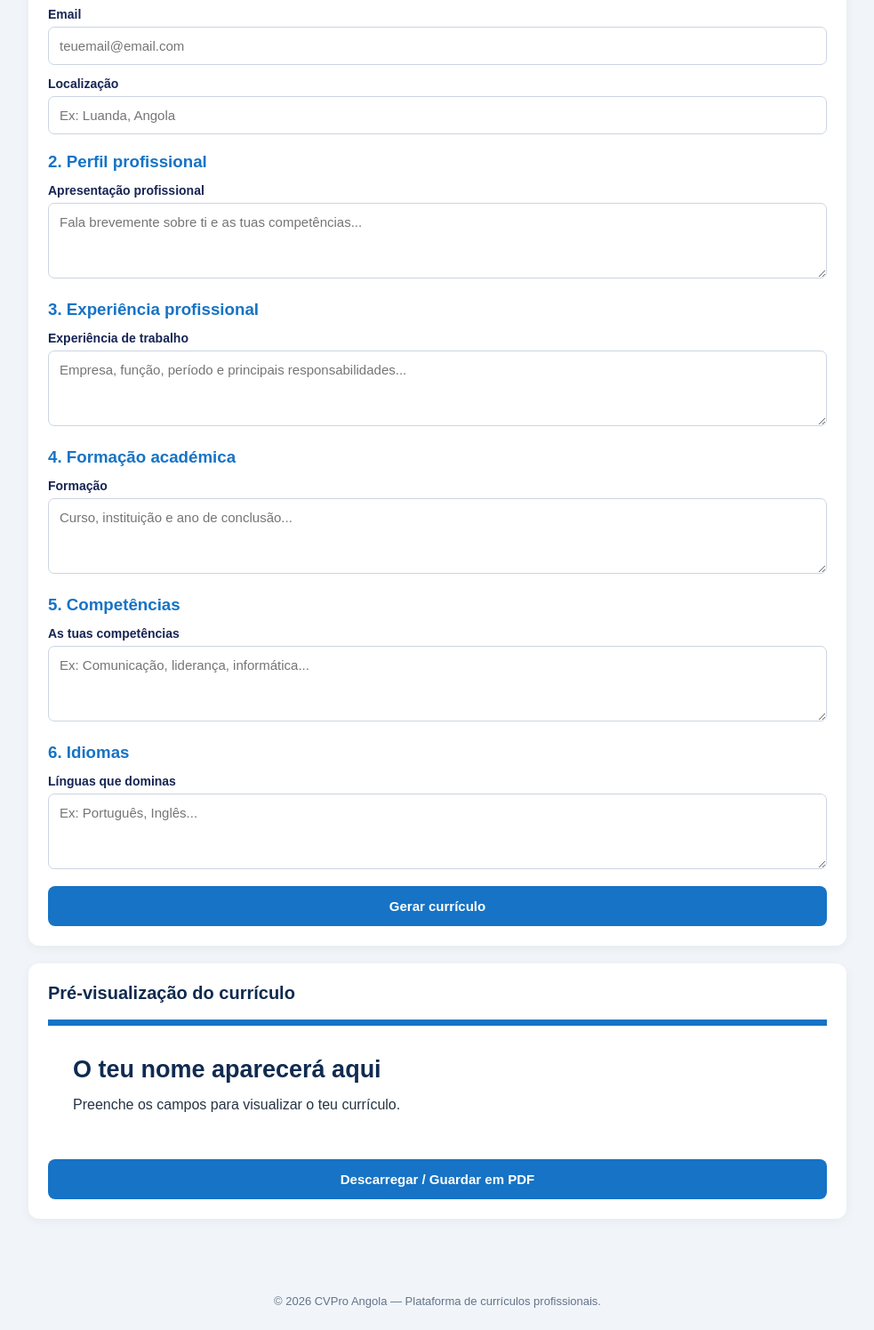
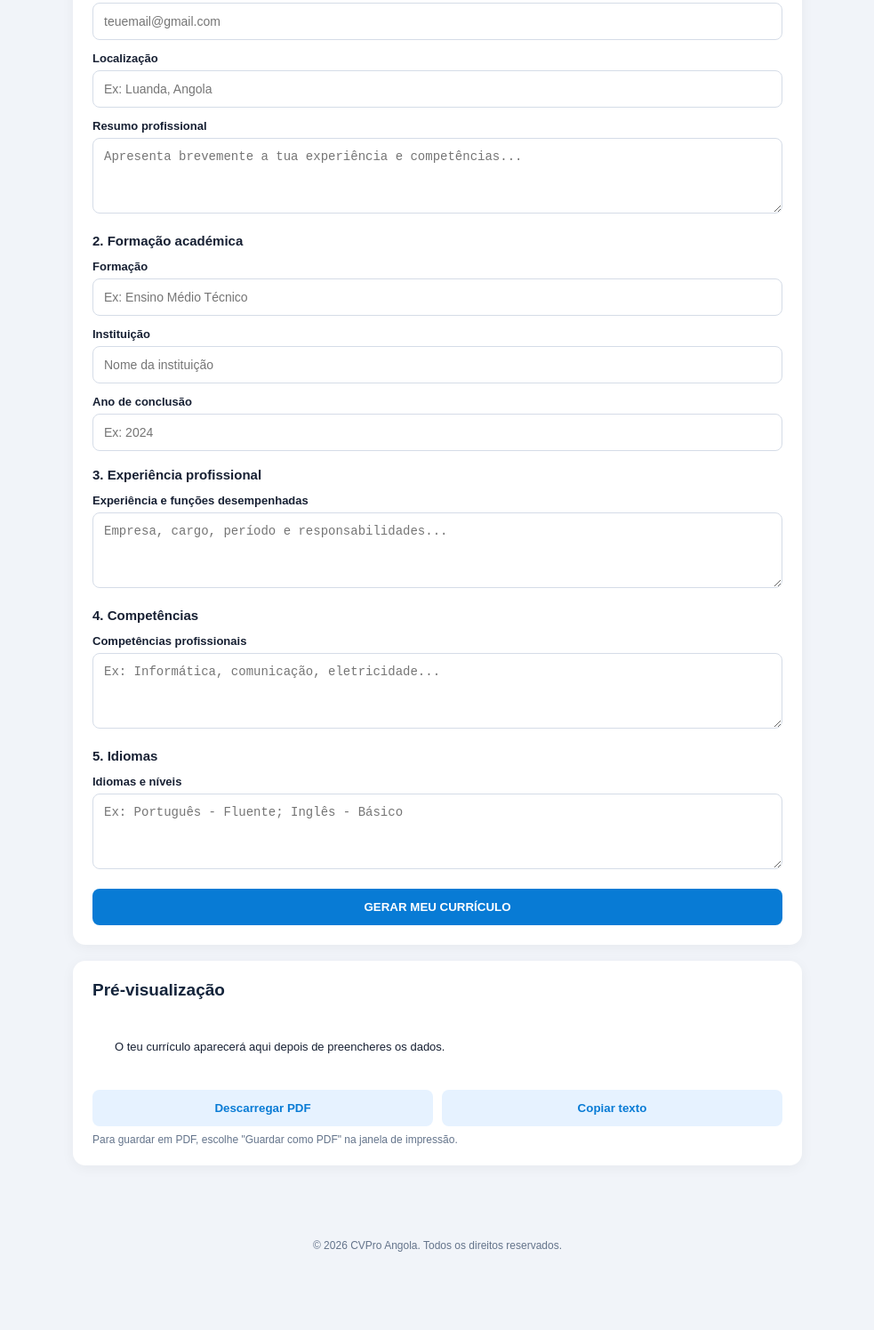
Before and after one commit to CVproAngola/CVproAngola, a plain HTML site: page index.html in a window 1280 px wide. Shown: the part 507-2002 px from the top of the page at 89% size, without its empty margins (148-1131 px from the left). After the commit the page ends 1939 px from the top, so only its background shows below. Drawn offline with Linux system fonts and the light colour scheme.

Commit message:
Refactor HTML structure and update styles

```diff
--- a/index.html
+++ b/index.html
@@ -1,152 +1,41 @@
+
 
 <!DOCTYPE html>
 <html lang="pt">
 <head>
 <meta charset="UTF-8">
 <meta name="viewport" content="width=device-width, initial-scale=1.0">
-<title>CVPro Angola | Cria o teu currículo</title>
+<meta name="theme-color" content="#101827">
+<title>CVPro Angola | Currículos Profissionais</title>
 
 <style>
-* {
-  box-sizing: border-box;
-  margin: 0;
-  padding: 0;
-}
-
-body {
-  font-family: Arial, sans-serif;
-  background: #f1f5f9;
-  color: #172554;
-}
-
-header {
-  background: #102b50;
-  color: white;
-  padding: 25px 18px;
-  text-align: center;
-}
-
-header h1 {
-  font-size: 27px;
-  margin-bottom: 8px;
-}
-
-header p {
-  color: #cbd5e1;
-  font-size: 14px;
-}
-
-.container {
-  max-width: 950px;
-  margin: 25px auto;
-  padding: 15px;
-}
-
-.card {
-  background: white;
-  padding: 22px;
-  border-radius: 12px;
-  margin-bottom: 20px;
-  box-shadow: 0 3px 12px #0000000d;
-}
-
-h2 {
-  color: #102b50;
-  margin-bottom: 18px;
-  font-size: 20px;
-}
-
-h3 {
-  color: #1673c5;
-  margin: 20px 0 12px;
-}
-
-label {
-  display: block;
-  font-weight: bold;
-  margin: 13px 0 6px;
-  font-size: 14px;
-}
-
-input, textarea {
-  width: 100%;
-  padding: 12px;
-  border: 1px solid #cbd5e1;
-  border-radius: 7px;
-  font-size: 15px;
-  font-family: inherit;
-}
-
-textarea {
-  resize: vertical;
-  min-height: 85px;
-}
-
-button {
-  background: #1673c5;
-  color: white;
-  border: none;
-  border-radius: 8px;
-  padding: 14px 20px;
-  font-size: 15px;
-  font-weight: bold;
-  cursor: pointer;
-  margin-top: 15px;
-  width: 100%;
-}
-
-button:hover {
-  background: #105a9e;
-}
-
-.preview {
-  background: white;
-  padding: 28px;
-  border-top: 7px solid #1673c5;
-  color: #263445;
-  line-height: 1.6;
-}
-
-.preview h1 {
-  color: #102b50;
-  font-size: 27px;
-}
-
-.preview h3 {
-  border-bottom: 1px solid #cbd5e1;
-  padding-bottom: 5px;
-}
-
-.preview p {
-  margin: 5px 0;
-  overflow-wrap: anywhere;
-}
-
-footer {
-  text-align: center;
-  padding: 25px;
-  color: #64748b;
-  font-size: 13px;
-}
-
-@media print {
-  body {
-    background: white;
-  }
-  header, .form-area, footer, .no-print {
-    display: none !important;
-  }
-  .container {
-    margin: 0;
-    padding: 0;
-  }
-  .card {
-    box-shadow: none;
-    padding: 0;
-  }
-  .preview {
-    border-top: 5px solid #1673c5;
-  }
+*{box-sizing:border-box;margin:0;padding:0}
+body{font-family:Arial,sans-serif;background:#f1f4f9;color:#172033}
+header{background:#101827;color:white;padding:22px 16px;text-align:center}
+header h1{font-size:27px;color:#42b8ff}
+header p{font-size:13px;margin-top:7px;color:#cbd5e1}
+.container{max-width:850px;margin:25px auto;padding:15px}
+.card{background:white;padding:22px;border-radius:14px;margin-bottom:18px;box-shadow:0 3px 15px #0000000c}
+h2{font-size:19px;margin-bottom:18px;color:#14243b}
+h3{font-size:15px;margin:18px 0 10px}
+label{display:block;font-size:13px;font-weight:bold;margin:13px 0 6px}
+input,textarea,select{width:100%;padding:12px;border:1px solid #d5dce7;border-radius:8px;font-size:14px}
+textarea{min-height:85px;resize:vertical}
+button{border:0;border-radius:8px;padding:13px 17px;font-weight:bold;cursor:pointer}
+.primary{background:#087bd5;color:white;width:100%;margin-top:18px}
+.secondary{background:#e6f2ff;color:#087bd5;margin-top:12px}
+.remove{background:#ffe8e8;color:#bd2525;margin-top:10px}
+.actions{display:grid;grid-template-columns:1fr 1fr;gap:10px}
+.preview{background:white;padding:25px;border-radius:8px;line-height:1.6}
+.preview h1{color:#087bd5;font-size:25px}
+.preview h3{color:#087bd5;border-bottom:1px solid #ddd;padding-bottom:5px}
+.preview p{font-size:13px;white-space:pre-wrap}
+.small{font-size:12px;color:#64748b;margin-top:8px}
+footer{text-align:center;padding:25px;color:#64748b;font-size:12px}
+@media print{
+body{background:white}
+header,.container,.no-print,footer{display:none!important}
+#resumePreview{display:block!important;box-shadow:none;padding:20px}
 }
 </style>
 </head>
@@ -154,128 +43,138 @@ footer {
 <body>
 
 <header>
-  <h1>CVPro Angola</h1>
-  <p>O teu talento merece um currículo profissional.</p>
+<h1>CVPro Angola</h1>
+<p>O teu talento merece um currículo profissional.</p>
 </header>
 
-<div class="container">
+<main class="container">
 
-<div class="card form-area">
-<h2>Cria o teu currículo profissional</h2>
-<p>Preenche os campos abaixo para começar.</p>
+<div class="card">
+<h2>Cria o teu currículo</h2>
+<p class="small">Preenche os campos abaixo para gerar o teu currículo profissional.</p>
 
 <h3>1. Dados pessoais</h3>
 
 <label>Nome completo</label>
-<input id="nome" placeholder="O teu nome completo">
+<input id="nome" placeholder="Ex: João Manuel">
 
-<label>Profissão</label>
-<input id="profissao" placeholder="Ex: Técnico de Informática">
+<label>Profissão ou cargo pretendido</label>
+<input id="cargo" placeholder="Ex: Técnico de Informática">
 
 <label>Telefone</label>
-<input id="telefone" placeholder="+244 900 000 000">
+<input id="telefone" placeholder="+244 9XX XXX XXX">
 
 <label>Email</label>
-<input id="email" placeholder="teuemail@email.com">
+<input id="email" type="email" placeholder="teuemail@gmail.com">
 
 <label>Localização</label>
 <input id="local" placeholder="Ex: Luanda, Angola">
 
-<h3>2. Perfil profissional</h3>
-<label>Apresentação profissional</label>
-<textarea id="perfil" placeholder="Fala brevemente sobre ti e as tuas competências..."></textarea>
+<label>Resumo profissional</label>
+<textarea id="resumo" placeholder="Apresenta brevemente a tua experiência e competências..."></textarea>
+
+<h3>2. Formação académica</h3>
+<label>Formação</label>
+<input id="formacao" placeholder="Ex: Ensino Médio Técnico">
+
+<label>Instituição</label>
+<input id="instituicao" placeholder="Nome da instituição">
+
+<label>Ano de conclusão</label>
+<input id="ano" placeholder="Ex: 2024">
 
 <h3>3. Experiência profissional</h3>
-<label>Experiência de trabalho</label>
-<textarea id="experiencia" placeholder="Empresa, função, período e principais responsabilidades..."></textarea>
+<label>Experiência e funções desempenhadas</label>
+<textarea id="experiencia" placeholder="Empresa, cargo, período e responsabilidades..."></textarea>
 
-<h3>4. Formação académica</h3>
-<label>Formação</label>
-<textarea id="formacao" placeholder="Curso, instituição e ano de conclusão..."></textarea>
+<h3>4. Competências</h3>
+<label>Competências profissionais</label>
+<textarea id="competencias" placeholder="Ex: Informática, comunicação, eletricidade..."></textarea>
 
-<h3>5. Competências</h3>
-<label>As tuas competências</label>
-<textarea id="competencias" placeholder="Ex: Comunicação, liderança, informática..."></textarea>
+<h3>5. Idiomas</h3>
+<label>Idiomas e níveis</label>
+<textarea id="idiomas" placeholder="Ex: Português - Fluente; Inglês - Básico"></textarea>
 
-<h3>6. Idiomas</h3>
-<label>Línguas que dominas</label>
-<textarea id="idiomas" placeholder="Ex: Português, Inglês..."></textarea>
-
-<button onclick="gerarCV()">Gerar currículo</button>
+<button class="primary" onclick="gerarCV()">GERAR MEU CURRÍCULO</button>
 </div>
 
 <div class="card">
-<h2>Pré-visualização do currículo</h2>
-
-<div class="preview" id="curriculo">
-<h1>O teu nome aparecerá aqui</h1>
-<p>Preenche os campos para visualizar o teu currículo.</p>
+<h2>Pré-visualização</h2>
+<div id="resumePreview" class="preview">
+<p>O teu currículo aparecerá aqui depois de preencheres os dados.</p>
 </div>
 
-<button class="no-print" onclick="window.print()">
-Descarregar / Guardar em PDF
-</button>
+<div class="actions no-print">
+<button class="secondary" onclick="window.print()">Descarregar PDF</button>
+<button class="secondary" onclick="copiarCV()">Copiar texto</button>
+</div>
+<p class="small no-print">Para guardar em PDF, escolhe "Guardar como PDF" na janela de impressão.</p>
 </div>
 
-</div>
+</main>
 
 <footer>
-© 2026 CVPro Angola — Plataforma de currículos profissionais.
+© 2026 CVPro Angola. Todos os direitos reservados.
 </footer>
 
 <script>
-function valor(id) {
-  return document.getElementById(id).value.trim();
+function valor(id){
+return document.getElementById(id).value.trim();
 }
 
-function escapar(texto) {
-  return texto.replace(/[&<>"']/g, function(c) {
-    return {
-      "&": "&amp;",
-      "<": "&lt;",
-      ">": "&gt;",
-      '"': "&quot;",
-      "'": "&#39;"
-    }[c];
-  });
+function escapar(texto){
+return texto.replace(/[&<>"']/g,function(c){
+return {'&':'&amp;','<':'&lt;','>':'&gt;','"':'&quot;',"'":'&#39;'}[c];
+});
 }
 
-function gerarCV() {
-  const nome = valor("nome") || "Nome completo";
-  const profissao = valor("profissao");
-  const telefone = valor("telefone");
-  const email = valor("email");
-  const local = valor("local");
-  const perfil = valor("perfil");
-  const experiencia = valor("experiencia");
-  const formacao = valor("formacao");
-  const competencias = valor("competencias");
-  const idiomas = valor("idiomas");
+function gerarCV(){
+const nome=valor('nome');
+const cargo=valor('cargo');
 
-  document.getElementById("curriculo").innerHTML = `
-    <h1>${escapar(nome)}</h1>
-    <h3>${escapar(profissao)}</h3>
+if(!nome || !cargo){
+alert('Preenche pelo menos o nome e a profissão.');
+return;
+}
 
-    <p>${escapar(telefone)} | ${escapar(email)}</p>
-    <p>${escapar(local)}</p>
+const campos=[
+['Resumo profissional','resumo'],
+['Formação académica','formacao'],
+['Instituição','instituicao'],
+['Ano de conclusão','ano'],
+['Experiência profissional','experiencia'],
+['Competências','competencias'],
+['Idiomas','idiomas']
+];
 
-    <h3>PERFIL PROFISSIONAL</h3>
-    <p>${escapar(perfil) || "Não informado."}</p>
+let html=`<h1>${escapar(nome)}</h1>
+<h3>${escapar(cargo)}</h3>
+<p>${escapar(valor('telefone'))} | ${escapar(valor('email'))}</p>
+<p>${escapar(valor('local'))}</p>`;
 
-    <h3>EXPERIÊNCIA PROFISSIONAL</h3>
-    <p>${escapar(experiencia) || "Não informado."}</p>
+campos.forEach(([titulo,id])=>{
+const conteudo=valor(id);
+if(conteudo){
+html+=`<h3>${titulo}</h3><p>${escapar(conteudo)}</p>`;
+}
+});
 
-    <h3>FORMAÇÃO ACADÉMICA</h3>
-    <p>${escapar(formacao) || "Não informado."}</p>
+document.getElementById('resumePreview').innerHTML=html;
+}
 
-    <h3>COMPETÊNCIAS</h3>
-    <p>${escapar(competencias) || "Não informado."}</p>
-
-    <h3>IDIOMAS</h3>
-    <p>${escapar(idiomas) || "Não informado."}</p>
-  `;
+function copiarCV(){
+const texto=document.getElementById('resumePreview').innerText;
+if(texto.includes('aparecerá aqui')){
+alert('Gera primeiro o teu currículo.');
+return;
+}
+if(navigator.clipboard){
+navigator.clipboard.writeText(texto)
+.then(()=>alert('Currículo copiado!'))
+.catch(()=>alert('Não foi possível copiar.'));
+}
 }
 </script>
 
 </body>
-  </html>
+</html>
```
